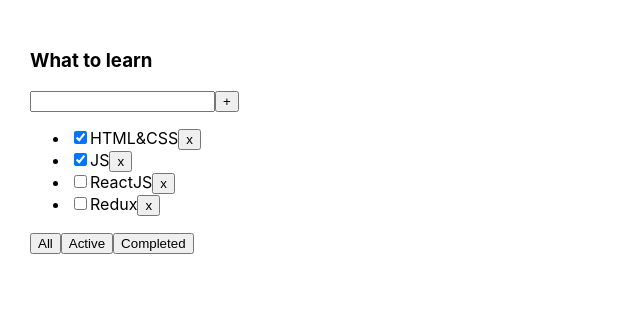
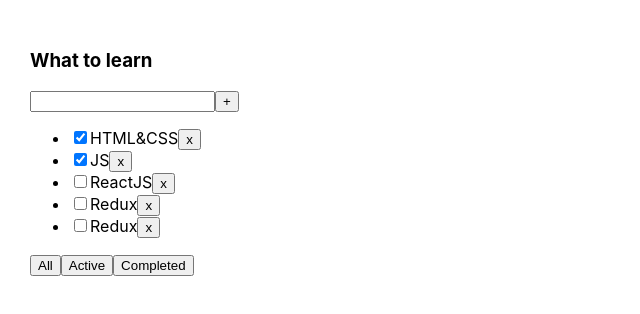
Before and after one commit to IvanMinets/todolist_dimych, a React (Create React App) app: page / in a window 1280 px wide. Shown: the top 314 px of the page, without its empty margins (0-640 px from the left). Built offline with nearby package versions, Linux system fonts and the light colour scheme.

Commit message:
Added task

```diff
--- a/src/App.tsx
+++ b/src/App.tsx
@@ -9,7 +9,8 @@
         {id: 1, title: "HTML&CSS", isDone: true},
         {id: 2, title: "JS", isDone: true},
         {id: 3, title: "ReactJS", isDone: false},
-        {id: 4, title: "Redux", isDone: false}
+        {id: 4, title: "Redux", isDone: false},
+        {id: 5, title: "Redux", isDone: false}
     ]
 
     useState(tasks);
```
